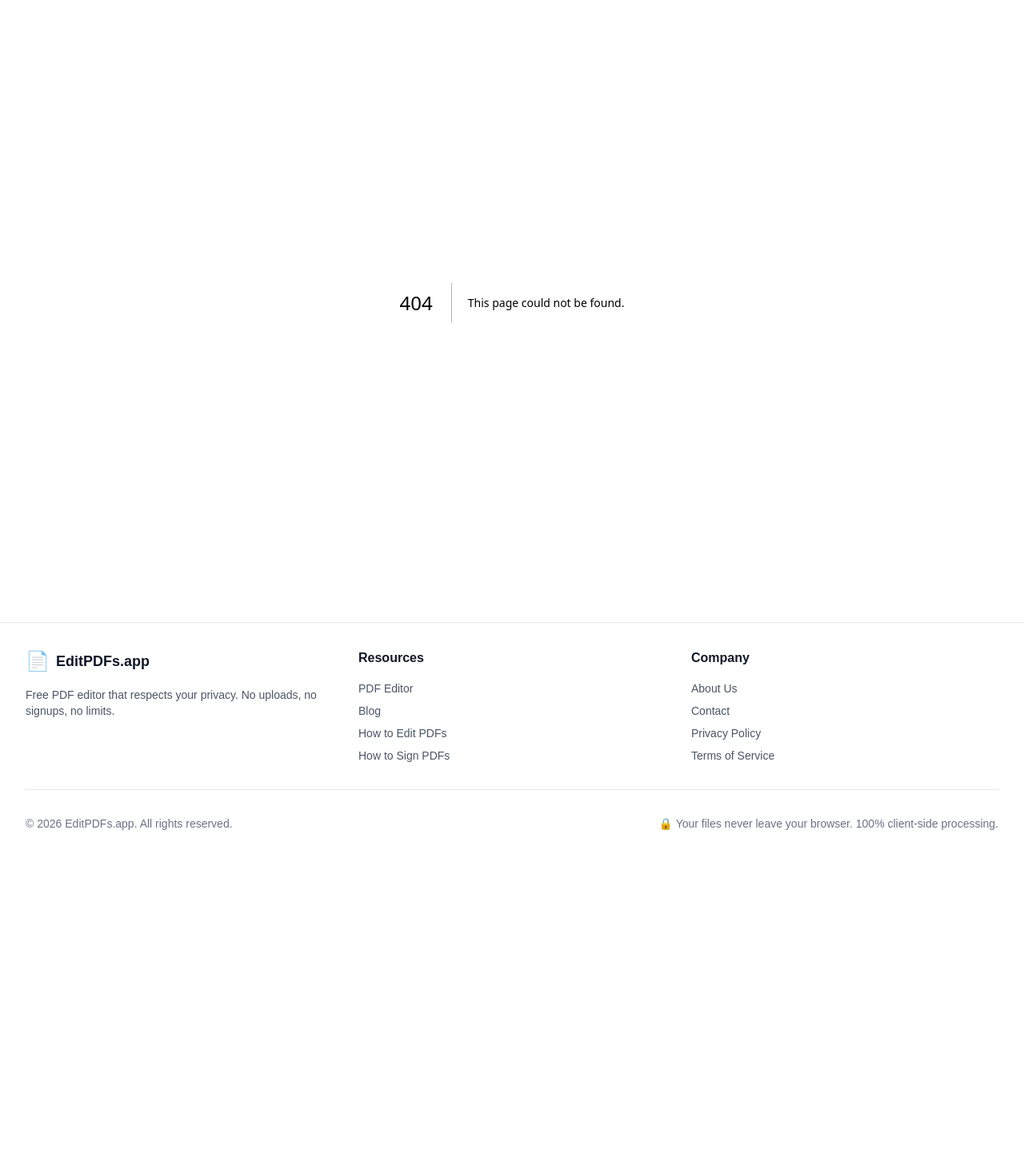
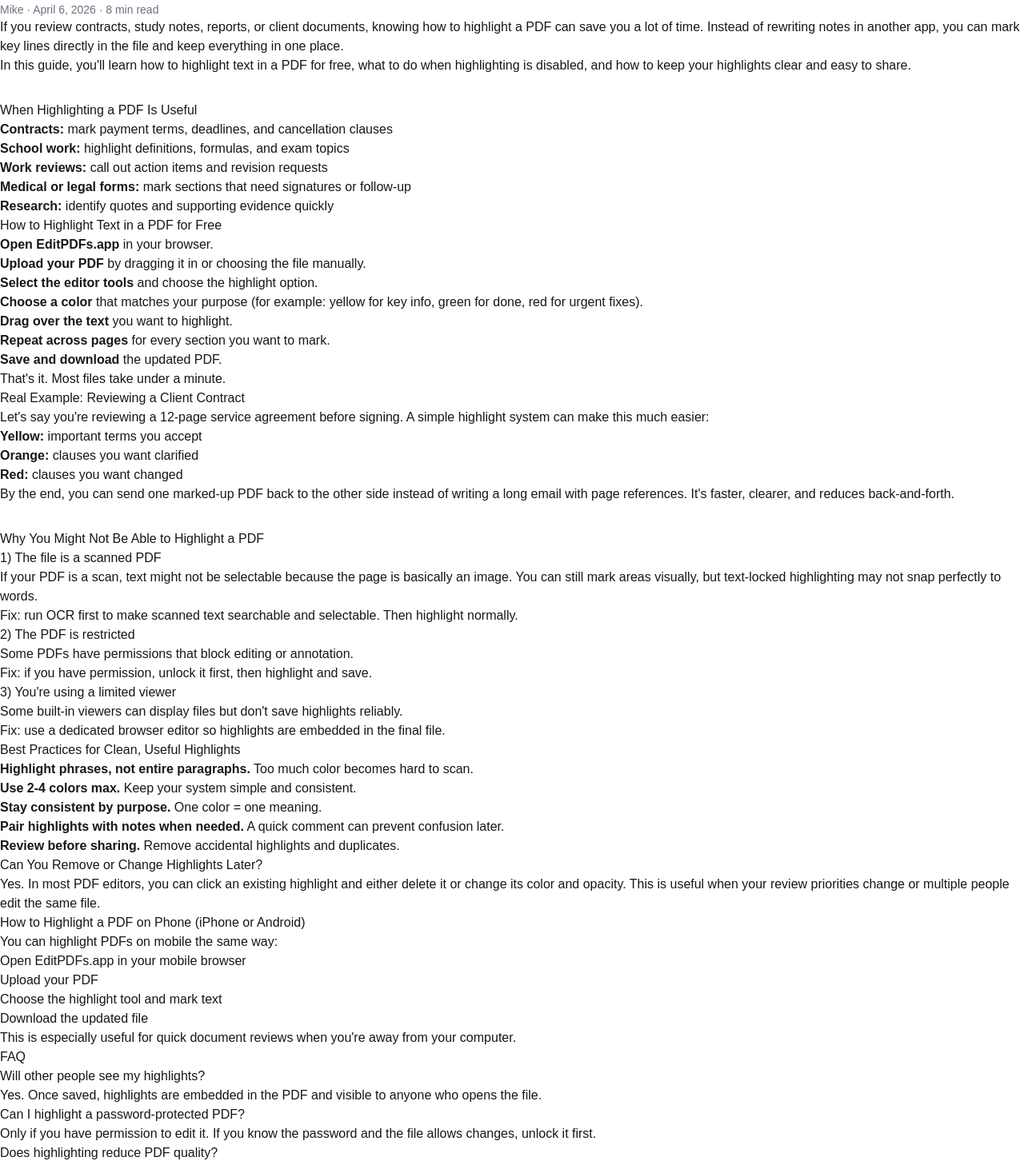
Before and after one commit to m2j-apps/editPDFs, a Next.js app: page /blog/how-to-highlight-pdf in a window 1280 px wide. Before the commit this address had no page. Shown: the part 87-1544 px from the top of the page at 80% size. Before the commit the page ends 1159 px from the top, so only its background shows below. Built offline with nearby package versions, Linux system fonts and the light colour scheme.

Commit message:
blog: How to Highlight Text in a PDF for Free (2026 Guide)

```diff
--- /dev/null
+++ b/src/app/blog/how-to-highlight-pdf/page.tsx
@@ -0,0 +1,180 @@
+import AdUnit from "@/components/AdUnit";
+
+export default function HowToHighlightPdf() {
+  return (
+    <article className="prose lg:prose-xl mx-auto">
+      <h1>How to Highlight Text in a PDF for Free (2026 Guide)</h1>
+      <p className="text-sm text-gray-500">
+        Mike &middot; <time dateTime="2026-04-06T08:00:00-04:00">April 6, 2026</time> &middot; 8 min read
+      </p>
+
+      <p>
+        If you review contracts, study notes, reports, or client documents, knowing how to highlight a PDF can save
+        you a lot of time. Instead of rewriting notes in another app, you can mark key lines directly in the file and
+        keep everything in one place.
+      </p>
+      <p>
+        In this guide, you'll learn how to highlight text in a PDF for free, what to do when highlighting is disabled,
+        and how to keep your highlights clear and easy to share.
+      </p>
+
+      <AdUnit slot="TOP_BANNER" format="horizontal" className="mb-8" />
+
+      <h2>When Highlighting a PDF Is Useful</h2>
+      <ul>
+        <li><strong>Contracts:</strong> mark payment terms, deadlines, and cancellation clauses</li>
+        <li><strong>School work:</strong> highlight definitions, formulas, and exam topics</li>
+        <li><strong>Work reviews:</strong> call out action items and revision requests</li>
+        <li><strong>Medical or legal forms:</strong> mark sections that need signatures or follow-up</li>
+        <li><strong>Research:</strong> identify quotes and supporting evidence quickly</li>
+      </ul>
+
+      <h2>How to Highlight Text in a PDF for Free</h2>
+      <ol>
+        <li>
+          <strong>Open <a href="/">EditPDFs.app</a></strong> in your browser.
+        </li>
+        <li>
+          <strong>Upload your PDF</strong> by dragging it in or choosing the file manually.
+        </li>
+        <li>
+          <strong>Select the <a href="/editor">editor tools</a></strong> and choose the highlight option.
+        </li>
+        <li>
+          <strong>Choose a color</strong> that matches your purpose (for example: yellow for key info, green for done,
+          red for urgent fixes).
+        </li>
+        <li>
+          <strong>Drag over the text</strong> you want to highlight.
+        </li>
+        <li>
+          <strong>Repeat across pages</strong> for every section you want to mark.
+        </li>
+        <li>
+          <strong>Save and download</strong> the updated PDF.
+        </li>
+      </ol>
+
+      <p>
+        That's it. Most files take under a minute.
+      </p>
+
+      <h2>Real Example: Reviewing a Client Contract</h2>
+      <p>
+        Let's say you're reviewing a 12-page service agreement before signing. A simple highlight system can make this
+        much easier:
+      </p>
+      <ul>
+        <li><strong>Yellow:</strong> important terms you accept</li>
+        <li><strong>Orange:</strong> clauses you want clarified</li>
+        <li><strong>Red:</strong> clauses you want changed</li>
+      </ul>
+      <p>
+        By the end, you can send one marked-up PDF back to the other side instead of writing a long email with page
+        references. It's faster, clearer, and reduces back-and-forth.
+      </p>
+
+      <AdUnit slot="MID_BANNER" format="horizontal" className="my-8" />
+
+      <h2>Why You Might Not Be Able to Highlight a PDF</h2>
+
+      <h3>1) The file is a scanned PDF</h3>
+      <p>
+        If your PDF is a scan, text might not be selectable because the page is basically an image. You can still mark
+        areas visually, but text-locked highlighting may not snap perfectly to words.
+      </p>
+      <p>
+        Fix: run OCR first to make scanned text searchable and selectable. Then highlight normally.
+      </p>
+
+      <h3>2) The PDF is restricted</h3>
+      <p>
+        Some PDFs have permissions that block editing or annotation.
+      </p>
+      <p>
+        Fix: if you have permission, unlock it first, then highlight and save.
+      </p>
+
+      <h3>3) You're using a limited viewer</h3>
+      <p>
+        Some built-in viewers can display files but don't save highlights reliably.
+      </p>
+      <p>
+        Fix: use a dedicated browser editor so highlights are embedded in the final file.
+      </p>
+
+      <h2>Best Practices for Clean, Useful Highlights</h2>
+      <ul>
+        <li><strong>Highlight phrases, not entire paragraphs.</strong> Too much color becomes hard to scan.</li>
+        <li><strong>Use 2-4 colors max.</strong> Keep your system simple and consistent.</li>
+        <li><strong>Stay consistent by purpose.</strong> One color = one meaning.</li>
+        <li><strong>Pair highlights with notes when needed.</strong> A quick comment can prevent confusion later.</li>
+        <li><strong>Review before sharing.</strong> Remove accidental highlights and duplicates.</li>
+      </ul>
+
+      <h2>Can You Remove or Change Highlights Later?</h2>
+      <p>
+        Yes. In most PDF editors, you can click an existing highlight and either delete it or change its color and
+        opacity. This is useful when your review priorities change or multiple people edit the same file.
+      </p>
+
+      <h2>How to Highlight a PDF on Phone (iPhone or Android)</h2>
+      <p>
+        You can highlight PDFs on mobile the same way:
+      </p>
+      <ol>
+        <li>Open EditPDFs.app in your mobile browser</li>
+        <li>Upload your PDF</li>
+        <li>Choose the highlight tool and mark text</li>
+        <li>Download the updated file</li>
+      </ol>
+      <p>
+        This is especially useful for quick document reviews when you're away from your computer.
+      </p>
+
+      <h2>FAQ</h2>
+
+      <h3>Will other people see my highlights?</h3>
+      <p>
+        Yes. Once saved, highlights are embedded in the PDF and visible to anyone who opens the file.
+      </p>
+
+      <h3>Can I highlight a password-protected PDF?</h3>
+      <p>
+        Only if you have permission to edit it. If you know the password and the file allows changes, unlock it first.
+      </p>
+
+      <h3>Does highlighting reduce PDF quality?</h3>
+      <p>
+        No. Highlighting adds annotation layers and does not reduce the original text/image quality.
+      </p>
+
+      <h3>Should I use highlights or comments?</h3>
+      <p>
+        Use highlights for fast visual marking, and comments when context or explanation is needed. Together, they work
+        best.
+      </p>
+
+      <h2>Conclusion</h2>
+      <p>
+        Highlighting a PDF is one of the fastest ways to review documents, keep track of important details, and share
+        clear feedback. Whether you're studying, reviewing a contract, or collaborating with a team, a clean highlight
+        workflow can save serious time.
+      </p>
+      <p>
+        Ready to start? <a href="/">Highlight your PDF for free on EditPDFs.app</a> — no signup, no installs, works
+        on desktop and mobile.
+      </p>
+
+      <h2>Related Guides</h2>
+      <ul>
+        <li><a href="/blog/how-to-annotate-pdf">How to Annotate a PDF for Free</a></li>
+        <li><a href="/blog/how-to-make-pdf-searchable">How to Make a PDF Searchable (OCR Guide)</a></li>
+        <li><a href="/blog/how-to-redact-pdf">How to Redact a PDF Safely</a></li>
+        <li><a href="/blog/how-to-fill-pdf-forms">How to Fill Out PDF Forms</a></li>
+      </ul>
+
+      <AdUnit slot="BOTTOM_BANNER" format="horizontal" className="mt-8" />
+    </article>
+  );
+}
--- a/src/app/blog/posts-registry.ts
+++ b/src/app/blog/posts-registry.ts
@@ -13,6 +13,15 @@
 }
 
 export const posts: BlogPost[] = [
+  {
+    slug: "how-to-highlight-pdf",
+    title: "How to Highlight Text in a PDF for Free (2026 Guide)",
+    excerpt:
+      "Learn how to highlight text in a PDF for free, including fixes for scanned or restricted files and mobile tips.",
+    date: "2026-04-06",
+    readTime: "8 min read",
+    author: "Mike",
+  },
   {
     slug: "pdf-accessibility-screen-reader",
     title: "PDF Accessibility: Making PDFs Screen Reader Friendly",
```
Also changed, not shown: 1 other file (tests, documents, lock files or other folders).
